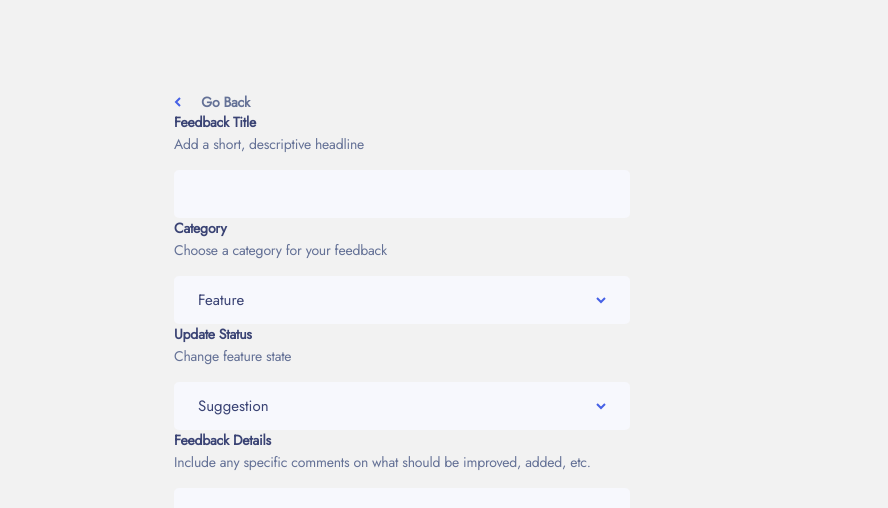
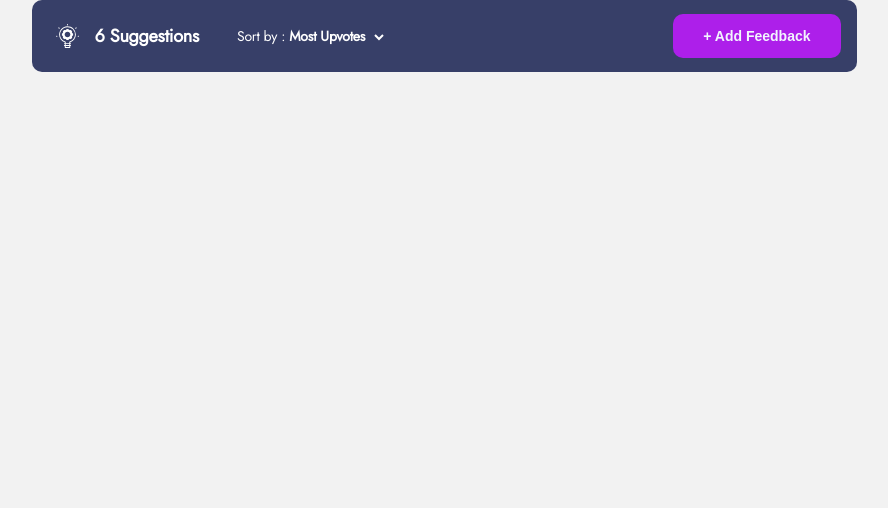
Before and after one commit to AmaliTech-Training-Academy/product-feedback-app, a React (Create React App) app in the folder project/: page / in a window 1280 px wide. Shown: the top 508 px of the page, without its empty margins (196-1084 px from the left). Built offline with nearby package versions, Linux system fonts and the light colour scheme.

Commit message:
Add Header and Feedback

```diff
--- a/project/src/App.js
+++ b/project/src/App.js
@@ -1,11 +1,13 @@
 import React from 'react';
 import './App.css';
-import Feedback from './Pages/Feedback/Feedback'
+import Header from './Components/Header/Header';
+// import Feedback from './Pages/Feedback/Feedback'
 
 function App() {
   return (
     <div className="App">
-      <Feedback />
+      {/* <Feedback /> */}
+      <Header />
     </div>
   );
 }
--- a/project/src/Components/Feedback/FeedbackDetails.js
+++ b/project/src/Components/Feedback/FeedbackDetails.js
@@ -5,7 +5,7 @@ import {
 
 function FeedbackTitle() {
   return (
-    <Container>
+    <Container type='details'>
         <span className='h4 title'>Feedback Details</span>
         <span className='h4 description'>Include any specific comments on what should be improved, added, etc.</span>
         <div contenteditable="true" className='input details'>
--- a/project/src/Components/Feedback/FeedbackStyles.js
+++ b/project/src/Components/Feedback/FeedbackStyles.js
@@ -17,7 +17,7 @@ export const Nav = styled.div`
 export const Container = styled.div`
     position: relative;
     width: 456px;
-    height: 106px;
+    height: ${(props) => props.type === 'details' ? "154px" : "106px"};
     /* background-color: red; */
     display: flex;
     flex-direction: column;
@@ -25,11 +25,9 @@ export const Container = styled.div`
     /* justify-content: space-between; */
 
     .input {
-        /* position: relative; */
         width: 100%;
         height: 48px;
         background: #F7F8FD;
-        /* border: none; */
         border-radius: 5px;
         margin-top: 14px;
         display: flex;
@@ -51,10 +49,10 @@ export const Container = styled.div`
         }
 
     }
-
     .details {
         height: 96px;
     }
+
 
     .select {
         position: absolute;
--- a/project/src/Components/Header/Header.js
+++ b/project/src/Components/Header/Header.js
@@ -0,0 +1,50 @@
+import React, { useState } from 'react'
+import {
+    Head
+} from './HeaderStyles'
+
+import {
+    arrowDown, arrowUp,
+    // arrowUp
+} from '../../Components/svgs'
+
+function Header() {
+  const [isOpen, setIsOpen] = useState(false);
+  const [option, setOption] = useState('Most Upvotes')
+
+  const handleOption = (name) => {
+    setOption(name)
+    setIsOpen(!isOpen)
+  }
+  return (
+    <Head>
+        <img src='./assets/suggestions/icon-suggestions.svg' alt='' />
+        <span className='h3 suggestions'>6 Suggestions</span>
+        <span className='h4 sort' onClick={() => setIsOpen(!isOpen)}>
+            Sort by : <b>{option}</b>
+            {isOpen ? arrowUp : arrowDown}
+        </span>
+        {isOpen && <div className='select'>
+          <div className='options' onClick={() => handleOption('Most Upvotes')}>
+            <span className='body-1 option'>Most Upvotes</span>
+            {(option === 'Most Upvotes') && <img src='./assets/shared/icon-check.svg' alt=' 'className='check'/>}
+          </div>
+          <div className='options' onClick={() => handleOption('Least Upvotes')}>
+            <span className='body-1 option'>Least Upvotes</span>
+            {(option === 'Least Upvotes') && <img src='./assets/shared/icon-check.svg' alt=' 'className='check'/>}
+          </div>
+          <div className='options' onClick={() => handleOption('Most Comments')}>
+            <span className='body-1 option'>Most Comments</span>
+            {(option === 'Most Comments') && <img src='./assets/shared/icon-check.svg' alt=' 'className='check'/>}
+          </div>
+          <div className='options' onClick={() => handleOption('Least Comments')}>
+            <span className='body-1 option'>Least Comments</span>
+            {(option === 'Least Comments') && <img src='./assets/shared/icon-check.svg' alt=' 'className='check'/>}
+          </div>
+        </div>}
+        <button className='button-1-default'>+ Add Feedback</button>
+    </Head>
+  )
+}
+
+export default Header
--- /dev/null
+++ b/project/src/Components/Header/HeaderStyles.js
@@ -0,0 +1,113 @@
+import styled from "styled-components";
+
+export const Head = styled.div`
+    position: relative;
+    width: 825px;
+    height: 72px;
+    background: #373F68;
+    border-radius: 10px;
+    display: flex;
+    align-items: center;
+    gap: 16px;
+    color: #FFFFFF;
+
+    img {
+        margin-left: 24px;
+
+        @media (max-width: 450px) {
+            display: none;
+        }
+    }
+
+    .suggestions {
+        @media (max-width: 450px) {
+            display: none;
+        }
+    }
+
+    .sort {
+        font-weight: 500;
+        margin: 0 273px 0 22px;
+        cursor: pointer;
+
+        svg {
+            margin-left: 9px;
+        }
+
+        svg path {
+            stroke: #FFF;
+        }
+
+        @media (max-width: 950px) {
+            margin-right: 141px;
+        }
+        @media (max-width: 450px) {
+            margin-right: 44px;
+        }
+    }
+
+    button {
+        flex: 1;
+        margin-right: 16px;
+    }
+
+    .select {
+        position: absolute;
+        left: 210px;
+        top: 88px;
+        width: 255px;
+        background: #FFFFFF;
+        box-shadow: 0px 10px 40px -7px rgba(55, 63, 104, 0.350492);
+        border-radius: 10px;
+        z-index: 7;
+
+        .options {
+            display: flex;
+            align-items: center;
+            justify-content: space-between;
+            width: 100%;
+            height: 48px;
+            border-bottom: 2px solid #F2F4FF;
+            cursor: pointer;
+
+            &:hover {
+                    span {
+                        color: #AD1FEA;
+                    }
+                }
+
+
+            .option {
+                margin-left: 24px;
+                color: #647196;
+            }
+
+            .check {
+                margin-right: 24px;
+            }
+
+            /* &:hover {
+                img {
+                    display: block;
+                }
+            } */
+        }
+
+        .last {
+            border-bottom: none;
+        }
+
+        @media (max-width: 450px) {
+            left: 24px;
+        }
+    }
+
+    @media (max-width: 950px) {
+        width: 689px;
+    }
+
+    @media (max-width: 450px) {
+        width: 100%;
+        border-radius: 0;
+    }
+`
--- /dev/null
+++ b/project/src/Components/svgs.js
@@ -0,0 +1,5 @@
+export const arrowDown = <svg width="10" height="7" xmlns="http://www.w3.org/2000/svg"><path d="M1 1l4 4 4-4" stroke="#4661E6" stroke-width="2" fill="none" fill-rule="evenodd"/></svg>
+
+export const arrowLeft = <svg width="7" height="10" xmlns="http://www.w3.org/2000/svg"><path d="M6 9L2 5l4-4" stroke="#4661E6" stroke-width="2" fill="none" fill-rule="evenodd"/></svg>
+
+export const arrowUp = <svg width="10" height="7" xmlns="http://www.w3.org/2000/svg"><path d="M1 6l4-4 4 4" stroke="#4661E6" stroke-width="2" fill="none" fill-rule="evenodd"/></svg>
--- a/project/src/Pages/Feedback/Feedback.js
+++ b/project/src/Pages/Feedback/Feedback.js
@@ -2,39 +2,28 @@ import React from 'react'
 import FeedbackCategory from '../../Components/Feedback/FeedbackCategory'
 import FeedbackHead from '../../Components/Feedback/FeedbackHead'
 import FeedbackTitle from '../../Components/Feedback/FeedbackTitle'
-import UpdateStatus from '../../Components/Feedback/UpdateStatus'
+// import UpdateStatus from '../../Components/Feedback/UpdateStatus'
 import FeedbackDetails from '../../Components/Feedback/FeedbackDetails'
 import {
     Container
 } from './FeedbackStyles'
 
-// const data = [
-//     {
-//         title: 'Feedback Title',
-//         description: 'Add a short, descriptive headline',
-//     },
-//     {
-//         title: 'Category',
-//         description: 'Choose a category for your feedback',
-//     },
-//     {
-//         title: 'Update Status',
-//         description: 'Update Status',
-//     },
-//     {
-//         title: 'Feedback Detail',
-//         description: 'Include any specific comments on what should be improved, added, etc.',
-//     },
-// ]
-
 function Feedback() {
   return (
     <Container>
         <FeedbackHead />
-        <FeedbackTitle />
-        <FeedbackCategory />
-        <UpdateStatus />
-        <FeedbackDetails />
+        <div className='content'>
+          <img src='./assets/shared/icon-new-feedback.svg' alt='' className='plus' />
+          <span className='h1 head'>Create New Feedback</span>
+          <FeedbackTitle />
+          <FeedbackCategory />
+          {/* <UpdateStatus /> */}
+          <FeedbackDetails />
+          <div className='buttons'>
+            <button className='button-3-default cancel'>Cancel</button>
+            <button className='button-1-default'>Add Feedback</button>
+          </div>
+        </div>
     </Container>
   )
 }
--- a/project/src/Pages/Feedback/FeedbackStyles.js
+++ b/project/src/Pages/Feedback/FeedbackStyles.js
@@ -5,5 +5,45 @@ export const Container = styled.div`
     height: 745px;
     margin: 92px 0px 192px;
     /* background-color: red; */
+    display: flex;
+    flex-direction: column;
+    justify-content: space-between;
     /* margin-top: 96px; */
+
+    .content {
+        position: relative;
+        width: 100%;
+        height: 657px;
+        border-radius: 10px;
+        background: #FFFFFF;
+        display: flex;
+        flex-direction: column;
+        align-items: center;
+        gap: 24px;
+        /* justify-content: center; */
+
+        .plus {
+            position: absolute;
+            left: 42px;
+            top: -28px;
+        }
+
+        .head {
+            color: #3A4374;
+            margin: 52px 0 16px 42px;
+            align-self: baseline;
+        }
+
+        .buttons {
+            width: 456px;
+            margin-top: 8px;
+            display: flex;
+            justify-content: flex-end;
+            gap: 16px;
+        }
+
+        .cancel {
+            width: 93px;
+        }
+    }
 `
```
